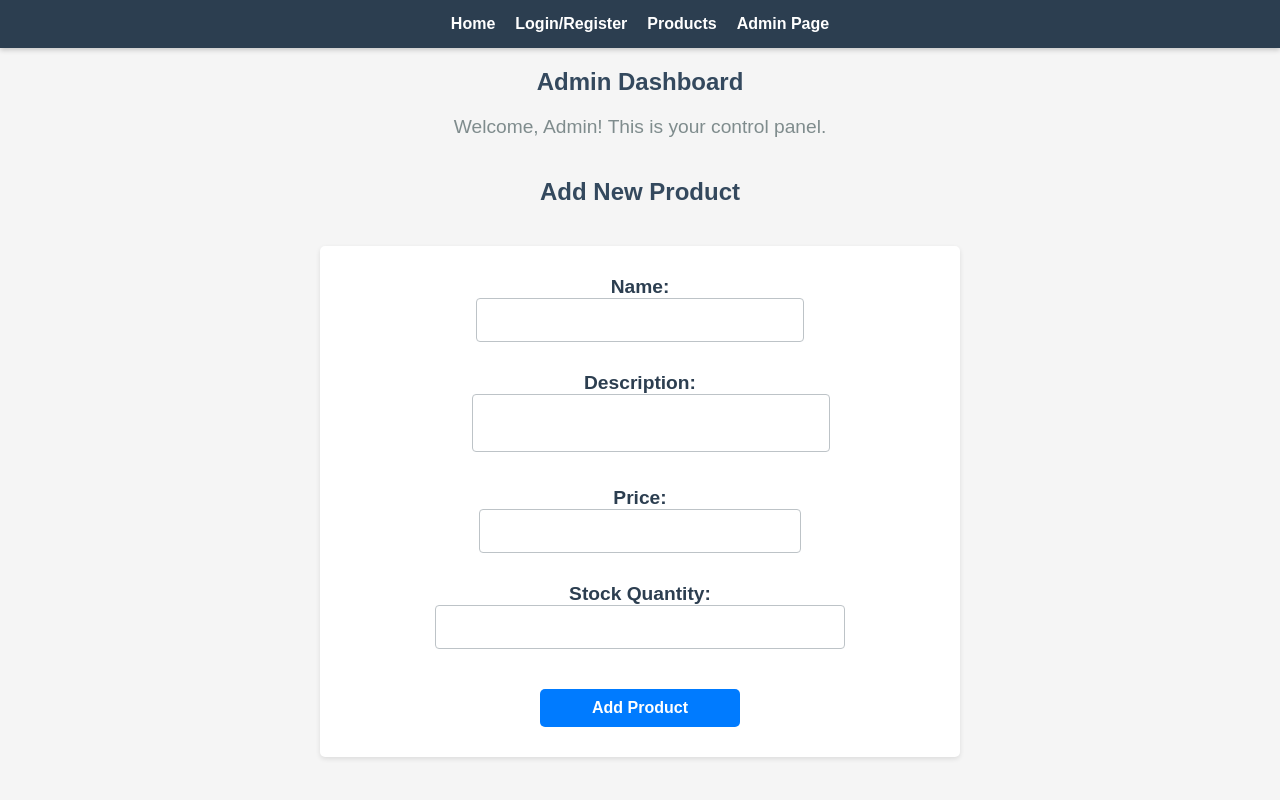
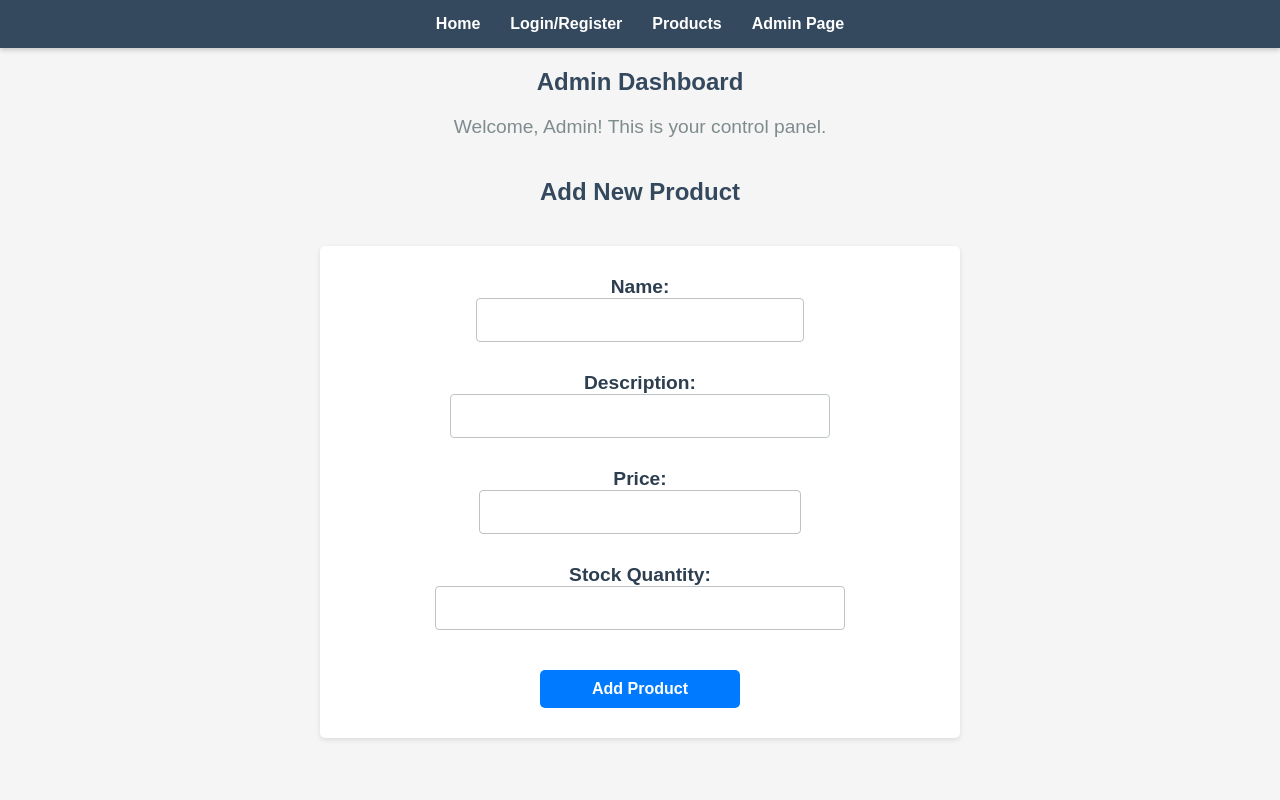
Before and after one commit to Karanthus/Web_beadando_MateKristof_ACXIFQ, a React (Create React App) app in the folder frontend/: page /admin in a window 1280 px wide. Shown: the top 800 px of the page. Built offline with nearby package versions, Linux system fonts and the light colour scheme; no server answers.

Commit message:
UI improvements

```diff
--- a/frontend/src/components/Admin.css
+++ b/frontend/src/components/Admin.css
@@ -6,37 +6,6 @@ body {
     margin: 0;
     padding: 0;
     background-color: #f5f5f5;
-}
-
-/* Navigation Bar */
-nav {
-    background-color: #2c3e50;
-    color: white;
-    padding: 15px 20px;
-    box-shadow: 0 2px 5px rgba(0, 0, 0, 0.2);
-}
-
-nav ul {
-    list-style: none;
-    display: flex;
-    justify-content: space-between;
-    padding: 0;
-    margin: 0;
-}
-
-nav ul li {
-    margin: 0 10px;
-}
-
-nav ul li a {
-    color: white;
-    text-decoration: none;
-    font-weight: bold;
-    font-size: 1em;
-}
-
-nav ul li a:hover {
-    color: #e74c3c;
 }
 
 /* Admin Dashboard */
@@ -72,7 +41,6 @@ form label {
 }
 
 form input,
-form textarea,
 form select,
 form button {
     width: 100%;
@@ -81,10 +49,6 @@ form button {
     border: 1px solid #bdc3c7;
     border-radius: 4px;
     font-size: 1em;
-}
-
-form textarea {
-    resize: none;
 }
 
 form button {
--- a/frontend/src/components/Admin.js
+++ b/frontend/src/components/Admin.js
@@ -154,7 +154,8 @@ const Admin = () => {
                     </label>
                     <label>
                         Description:
-                        <textarea
+                        <input
+                            type='text'
                             name="description"
                             value={newProduct.description}
                             onChange={handleNewProductChange}
@@ -213,7 +214,8 @@ const Admin = () => {
                     </label>
                     <label>
                         Description:
-                        <textarea
+                        <input
+                            type='text'
                             name="description"
                             value={updateProduct.description}
                             onChange={(e) => setUpdateProduct({ ...updateProduct, description: e.target.value })}
--- a/frontend/src/components/Home.js
+++ b/frontend/src/components/Home.js
@@ -13,7 +13,7 @@ const Home = () => {
             <NavBar isAdmin={isAdmin} />  {/* Pass the isAdmin prop to the NavBar */}
 
             <h1>Welcome to the Home Page</h1>
-            <p>This is a sample home page for your webshop.</p>
+            <p>This is the POC for your website.</p>
         </div>
     );
 };
--- a/frontend/src/components/Products.css
+++ b/frontend/src/components/Products.css
@@ -6,36 +6,6 @@ body {
     margin: 0;
     padding: 0;
     background-color: #f9f9f9;
-}
-
-/* Navigation Bar */
-nav {
-    background-color: #333;
-    color: white;
-    padding: 10px 20px;
-    display: flex;
-    justify-content: space-between;
-}
-
-nav ul {
-    list-style: none;
-    margin: 0;
-    padding: 0;
-    display: flex;
-}
-
-nav ul li {
-    margin-right: 15px;
-}
-
-nav ul li a {
-    color: white;
-    text-decoration: none;
-    font-weight: bold;
-}
-
-nav ul li a:hover {
-    color: #ffa500;
 }
 
 /* Header */
```
